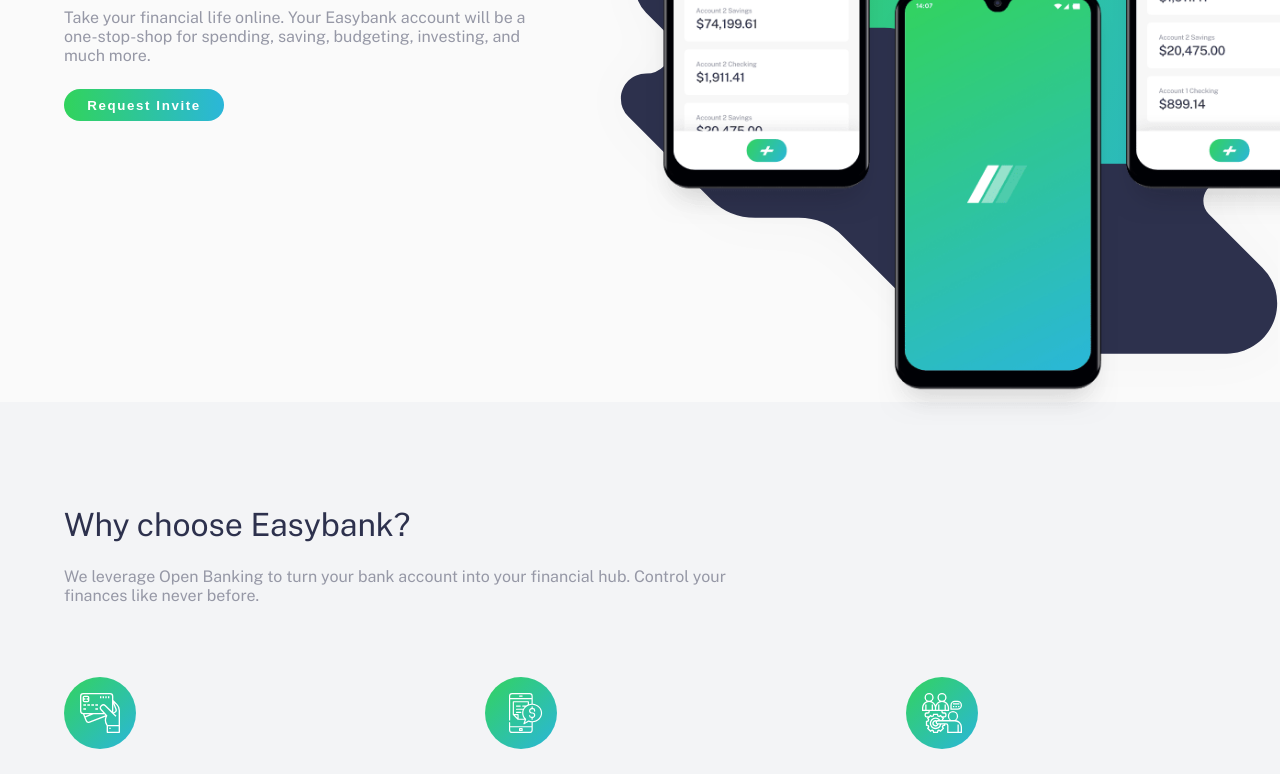
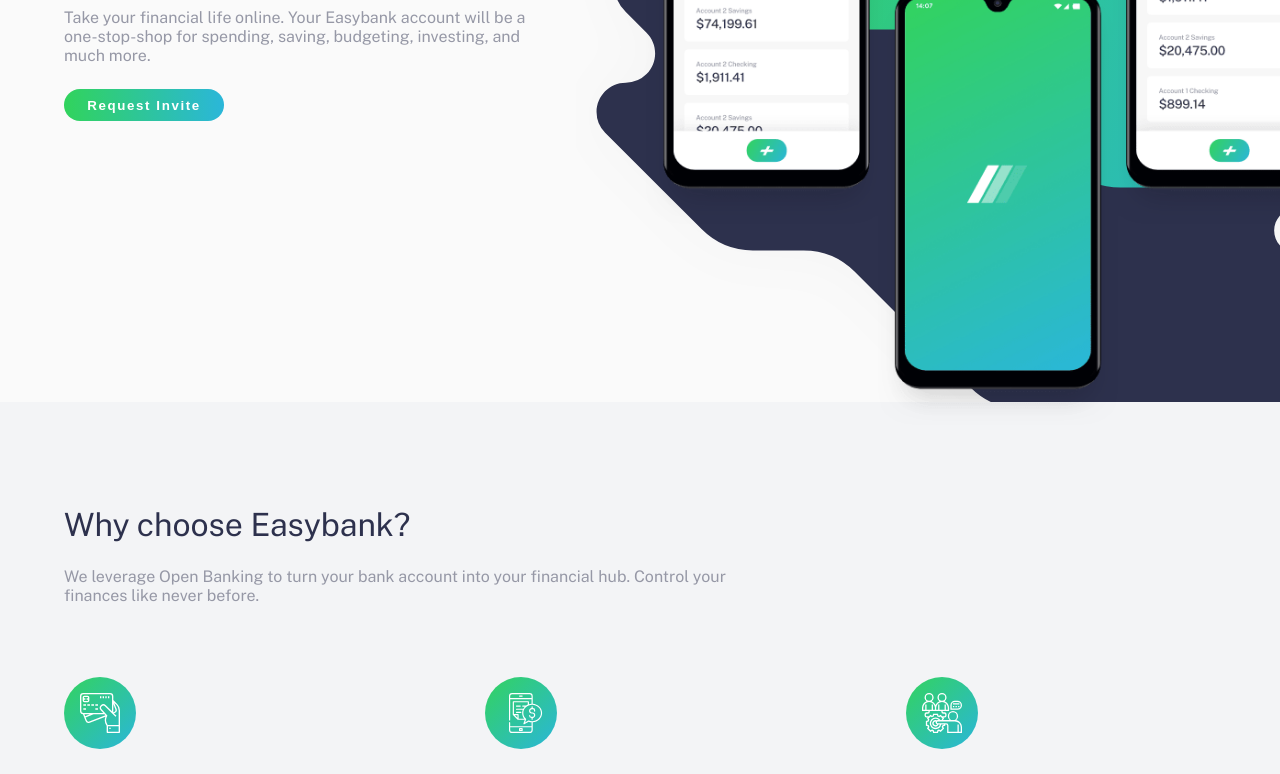
Before and after one commit to magdaszsz/Easybank-Front-end-mentor, a plain HTML site: page index.html in a window 1280 px wide. Shown: the part 318-1092 px from the top of the page. Drawn offline with nearby package versions, Linux system fonts and the light colour scheme.

Commit message:
adjust background-image

```diff
--- a/style.css
+++ b/style.css
@@ -479,7 +479,8 @@ footer {
   .hero__image {
     position: relative;
     background-image: url(images/bg-intro-desktop.svg);
-    background-position: 0 50%;
+    background-size: 130%;
+    background-position: 15% 40%;
     -webkit-box-ordinal-group: 2;
     -ms-flex-order: 1;
     order: 1;
```
